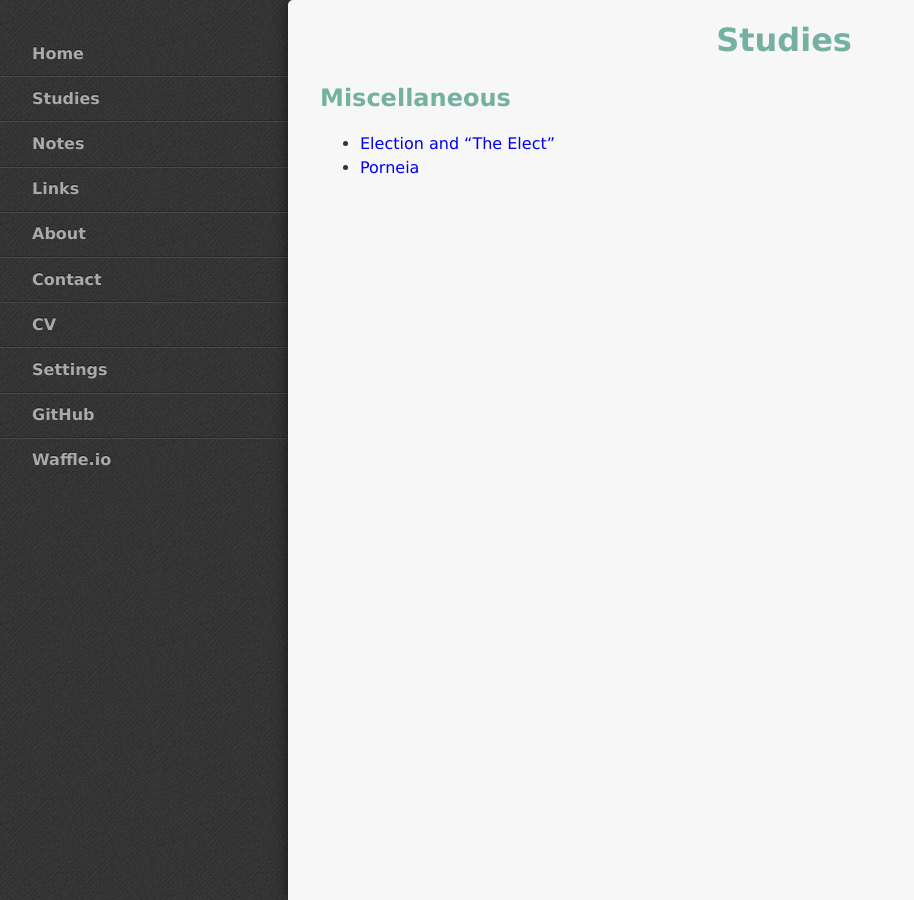
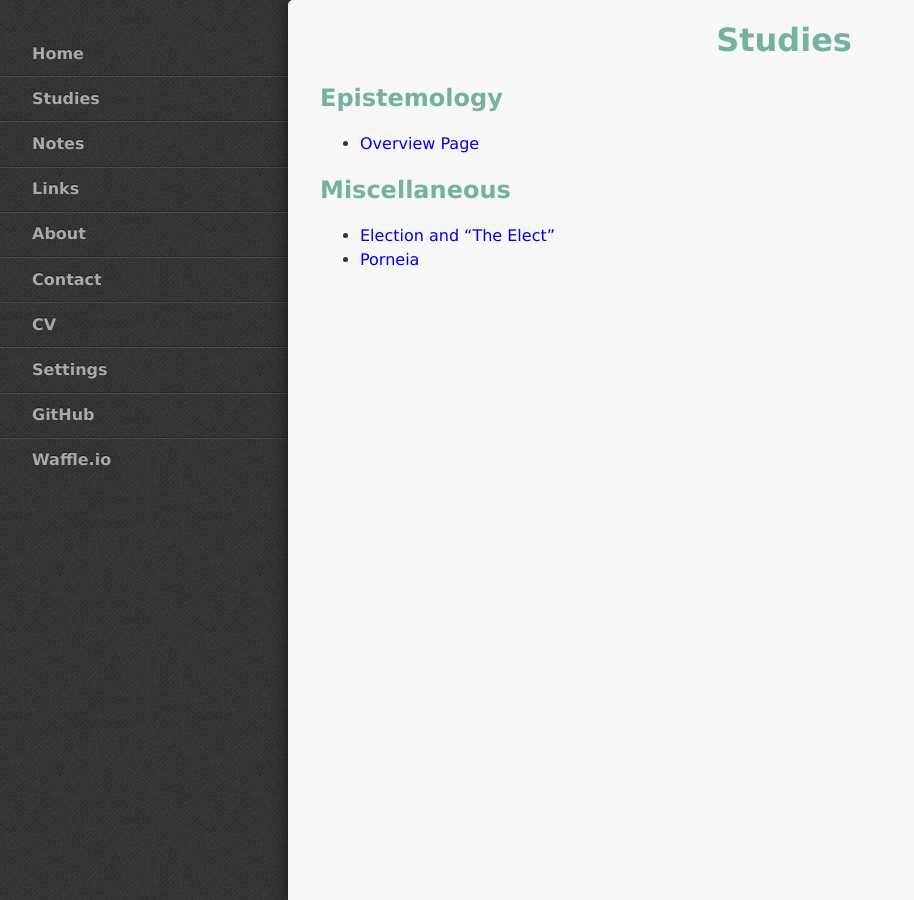
Before and after one commit to StevenTammen/chrya.com, a Jekyll site: the page built from studies/studies.md, in a window 1280 px wide. Shown: the whole page, without its empty margins (0-914 px from the left). Built offline with Jekyll 4.4.1, drawn with Linux system fonts in a browser that asks for light colours.

Commit message:
Update studies.md

```diff
--- a/studies/studies.md
+++ b/studies/studies.md
@@ -6,6 +6,10 @@ title: Studies
 
 <h1 class="center">Studies</h1>
 
+## Epistemology
+
+- [Overview Page](https://chrya.com/epistemology/)
+
 ## Miscellaneous
 
 - [Election and "The Elect"](https://chrya.com/election/)
```
